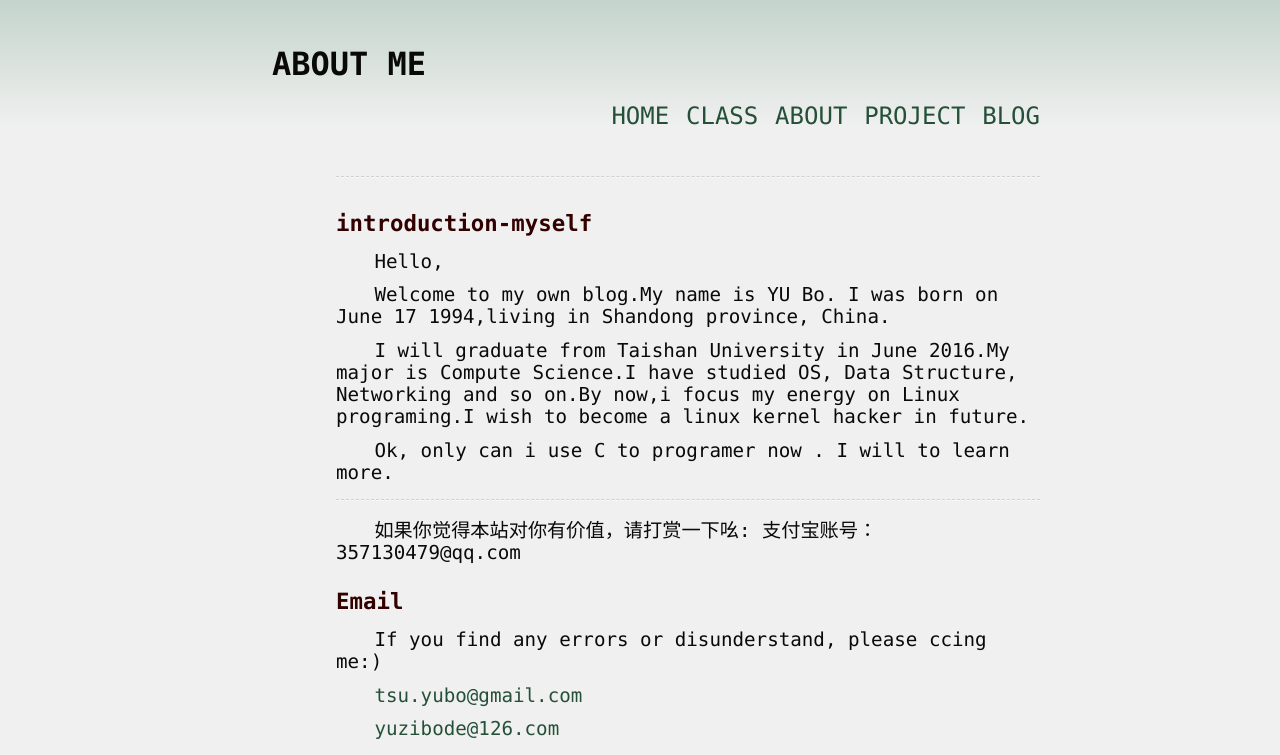
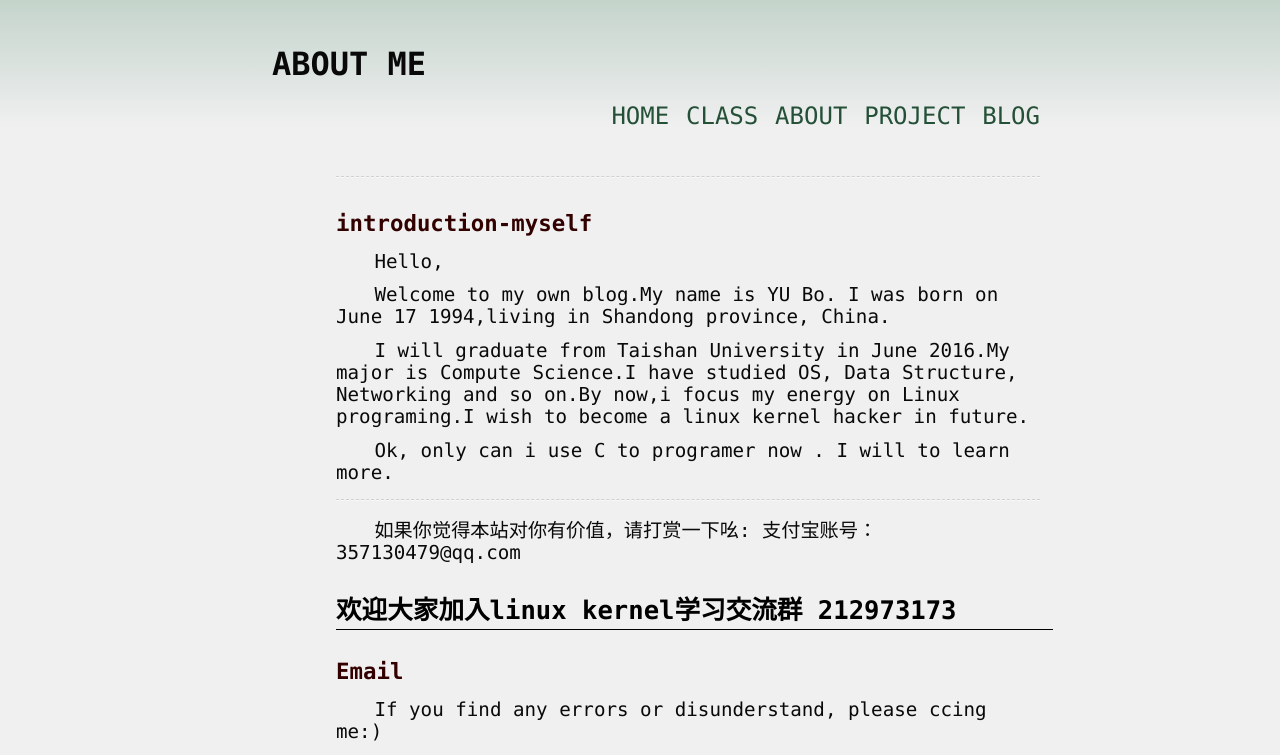
Before and after one commit to yuzibo/yuzibo.github.io, a Jekyll site: the page built from about.md, in a window 1280 px wide. Shown: the top 755 px of the page. Built offline with Jekyll 4.4.1, drawn with Linux system fonts in a browser that asks for light colours; comment, search, counter and statistics services are not loaded.

Commit message:
add linux kernel qq group

```diff
--- a/about.md
+++ b/about.md
@@ -23,6 +23,8 @@ Hello,
 支付宝账号：
 357130479@qq.com
 
+# 欢迎大家加入linux kernel学习交流群 212973173
+
 
 ## Email
 If you find any errors or disunderstand, please ccing me:)
```
